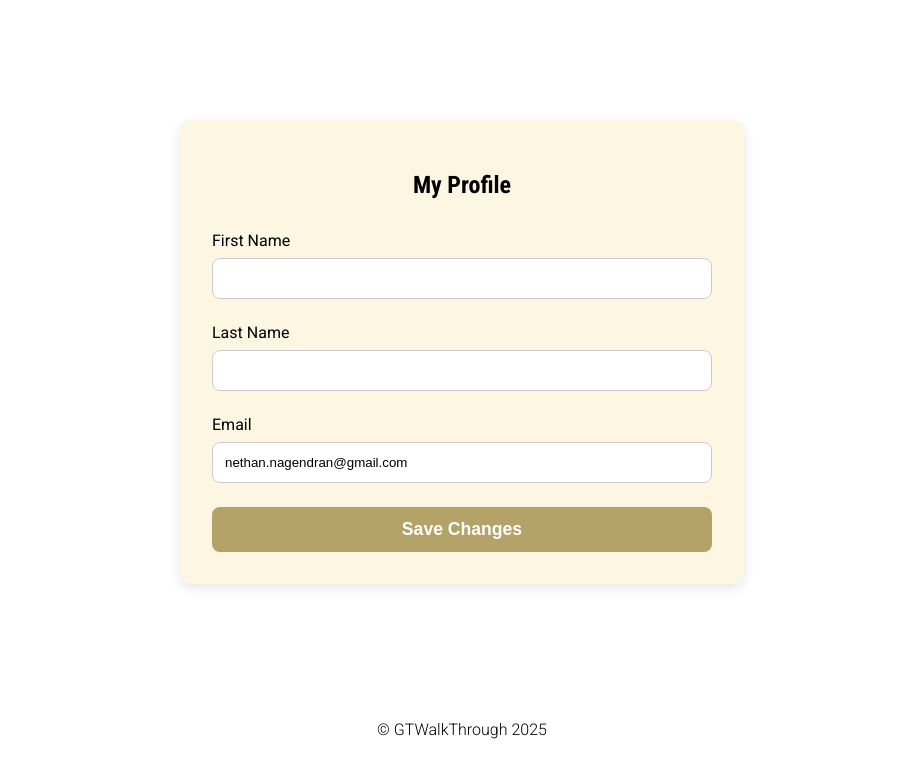
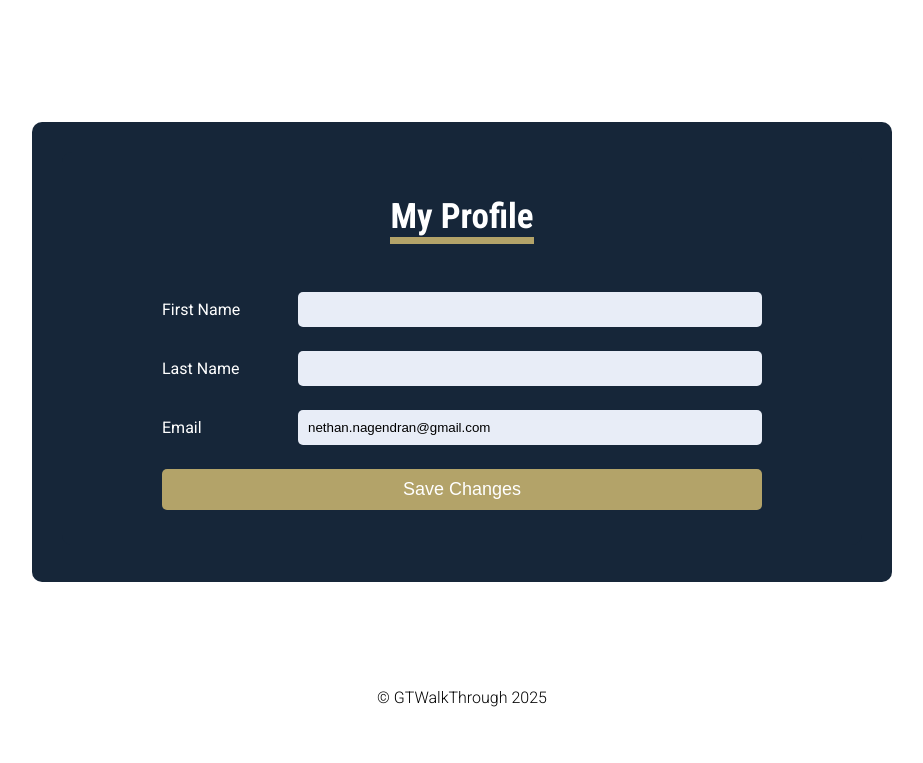
Before and after one commit to nakulshah04/GTWalkThrough, a Django app: page /profile/ in a window 1280 px wide. Shown: the part 92-855 px from the top of the page, without its empty margins (178-1101 px from the left). Before the commit the page ends 831 px from the top, so only its background shows below. Run offline with Django 5.2, Linux system fonts and the light colour scheme; a user stored in the database is signed in.

Commit message:
Refine profile page styling for consistent layout and spacing

```diff
--- a/gtwt_app/templates/profile.html
+++ b/gtwt_app/templates/profile.html
@@ -1,85 +1,115 @@
 {% extends "base.html" %}
 
-<!-- prettier-ignore -->
 {% block title %}My Profile{% endblock %}
 
-<!-- prettier-ignore -->
 {% block content %}
 <div
-  class="container"
   style="
+    min-height: 80vh;
     display: flex;
+    align-items: center;
     justify-content: center;
-    align-items: center;
-    min-height: 80vh;
+    font-family: 'Roboto', sans-serif;
   "
 >
   <div
     style="
-      background-color: #fdf6e3;
-      padding: 2rem;
-      border-radius: 12px;
-      box-shadow: 0 4px 12px rgba(0, 0, 0, 0.1);
+      background-color: #162639;
+      padding: 30px;
+      border-radius: 10px;
       width: 100%;
-      max-width: 500px;
+      max-width: 800px;  /* constrain the blue box */
+      min-height: 400px;
     "
   >
-    <h2 class="title" style="text-align: center; margin-bottom: 2rem">
+  <div
+    style="
+      background-color: #162639;
+      display: flex;
+      flex-direction: column;
+      align-items: center;
+      justify-content: center;
+      border-radius: 10px;
+      padding: 15px 100px 35px 100px;
+      gap: 1rem;
+
+    "
+  >
+    <h2
+      style="
+        color: white;
+        font-size: 35px;
+        border-bottom: 7px solid #B3A369;
+        font-family: 'Roboto Condensed', sans-serif;
+        font-weight: 700;
+        margin-bottom: 2rem;
+      "
+    >
       My Profile
     </h2>
 
-    <form
-      method="POST"
-      style="display: flex; flex-direction: column; gap: 1.5rem"
-    >
+    <form method="POST" style="width: 100%; display: flex; flex-direction: column; gap: 1.5rem;">
       {% csrf_token %}
-
-      <div style="display: flex; flex-direction: column">
-        <label style="margin-bottom: 0.5rem; font-weight: 500"
-          >First Name</label
-        >
+      <div style="display: flex; align-items: center; gap: 1rem;">
+        <label style="color: white; font-weight: 500; width: 120px;">First Name</label>
         <input
           type="text"
           name="first_name"
           value="{{ user.first_name }}"
           required
-          style="padding: 0.75rem; border: 1px solid #ccc; border-radius: 8px"
+          style="
+            background-color: #e8edf7;
+            border: none;
+            padding: 10px;
+            border-radius: 5px;
+            flex: 1;
+          "
         />
       </div>
-
-      <div style="display: flex; flex-direction: column">
-        <label style="margin-bottom: 0.5rem; font-weight: 500">Last Name</label>
+      <div style="display: flex; align-items: center; gap: 1rem;">
+        <label style="color: white; font-weight: 500; width: 120px;">Last Name</label>
         <input
           type="text"
           name="last_name"
           value="{{ user.last_name }}"
           required
-          style="padding: 0.75rem; border: 1px solid #ccc; border-radius: 8px"
+          style="
+            background-color: #e8edf7;
+            border: none;
+            padding: 10px;
+            border-radius: 5px;
+            flex: 1;
+          "
         />
       </div>
-
-      <div style="display: flex; flex-direction: column">
-        <label style="margin-bottom: 0.5rem; font-weight: 500">Email</label>
+      <div style="display: flex; align-items: center; gap: 1rem;">
+        <label style="color: white; font-weight: 500; width: 120px;">Email</label>
         <input
           type="email"
           name="email"
           value="{{ user.email }}"
           required
-          style="padding: 0.75rem; border: 1px solid #ccc; border-radius: 8px"
+          style="
+            background-color: #e8edf7;
+            border: none;
+            padding: 10px;
+            border-radius: 5px;
+            flex: 1;
+          "
         />
       </div>
-
       <button
         type="submit"
         style="
-          background-color: #b3a369;
+          background-color: #B3A369;
           color: white;
-          padding: 0.75rem;
+          padding: 10px;
           border: none;
-          border-radius: 8px;
-          font-weight: 600;
-          font-size: 1.1rem;
+          border-radius: 5px;
+          font-size: 18px;
+          font-weight: 500;
           cursor: pointer;
+          width: 100%;
         "
       >
         Save Changes
```
Also changed, not shown: db.sqlite3.
